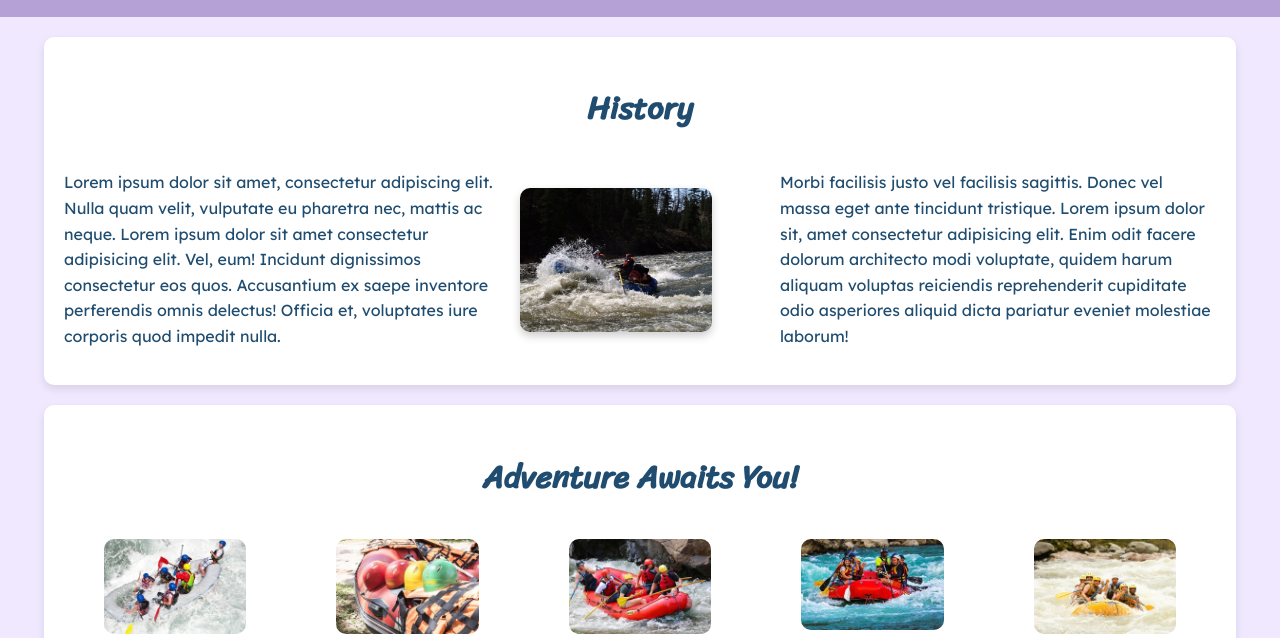
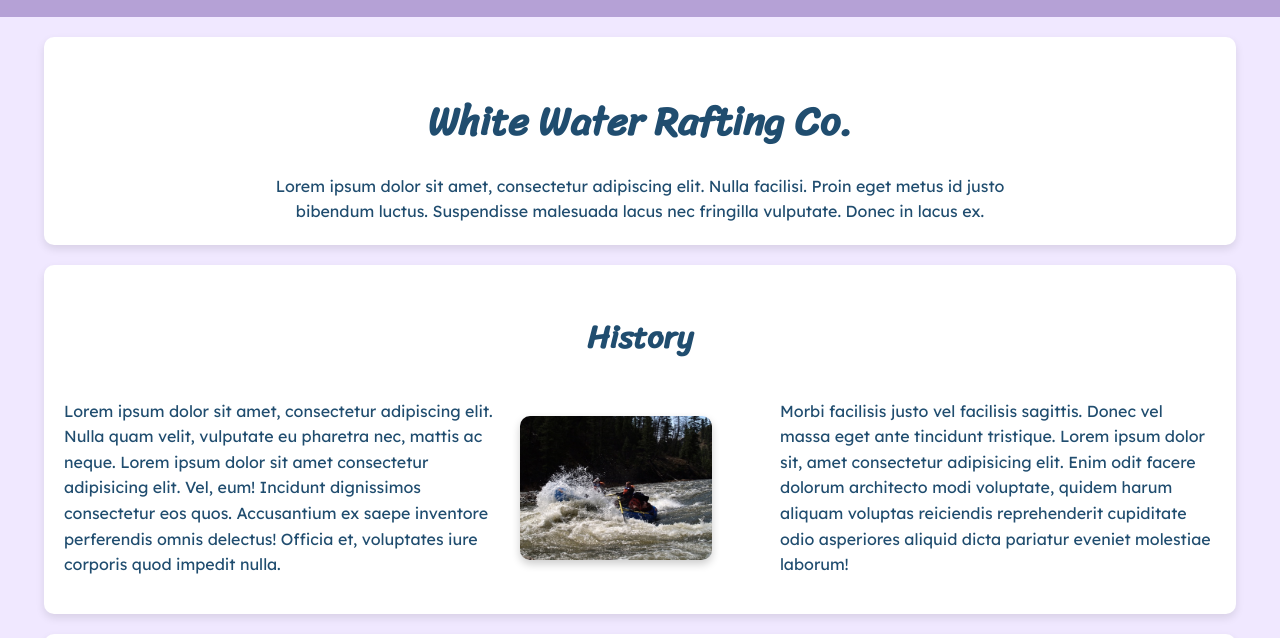
Before and after one commit to wingnut801/wdd130, a plain HTML site: page wwr/about.html in a window 1280 px wide. Shown: the part 111-749 px from the top of the page. Drawn offline with Linux system fonts and the light colour scheme.

Commit message:
fixed missing into section

```diff
--- a/wwr/about.html
+++ b/wwr/about.html
@@ -24,6 +24,15 @@
             <a href="contact.html">Contact Us</a>
         </nav>
     </header>
+    <!-- Intro Section -->
+        <section class="intro">
+            <h1>White Water Rafting Co.</h1>
+                <p>
+                Lorem ipsum dolor sit amet, consectetur adipiscing elit. Nulla facilisi. Proin eget
+                metus id justo bibendum luctus. Suspendisse malesuada lacus nec fringilla vulputate.
+                Donec in lacus ex.
+                </p>
+        </section>
 
     <!-- Main Content -->
     <main>
--- a/wwr/styles/rafting.css
+++ b/wwr/styles/rafting.css
@@ -58,6 +58,32 @@ header nav a {
 
 header nav a:hover {
     text-decoration: underline;
+}
+/* Intro Section */
+.intro {
+    padding: 20px; /* Same padding as the History Section */
+    background-color: white; /* White background for consistency */
+    margin: 20px auto; /* Center the section */
+    border-radius: 10px; /* Rounded corners */
+    width: 90%; /* Responsive width */
+    max-width: 1200px; /* Limit the maximum width */
+    box-shadow: 0 4px 8px rgba(0, 0, 0, 0.1); /* Subtle shadow */
+    text-align: center; /* Center-align text */
+}
+
+.intro h1 {
+    font-family: var(--heading-font); /* Use the heading font */
+    font-size: 2.5rem; /* Large title font size */
+    color: var(--primary-color); /* Primary color for the title */
+    margin-bottom: 20px; /* Space below the title */
+}
+
+.intro p {
+    font-size: 1rem; /* Body text size */
+    color: var(--primary-color); /* Primary color for text */
+    line-height: 1.6; /* Improve readability */
+    margin: 0 auto; /* Center-align the paragraph */
+    max-width: 800px; /* Limit paragraph width */
 }
 
 /* History Section */
```
